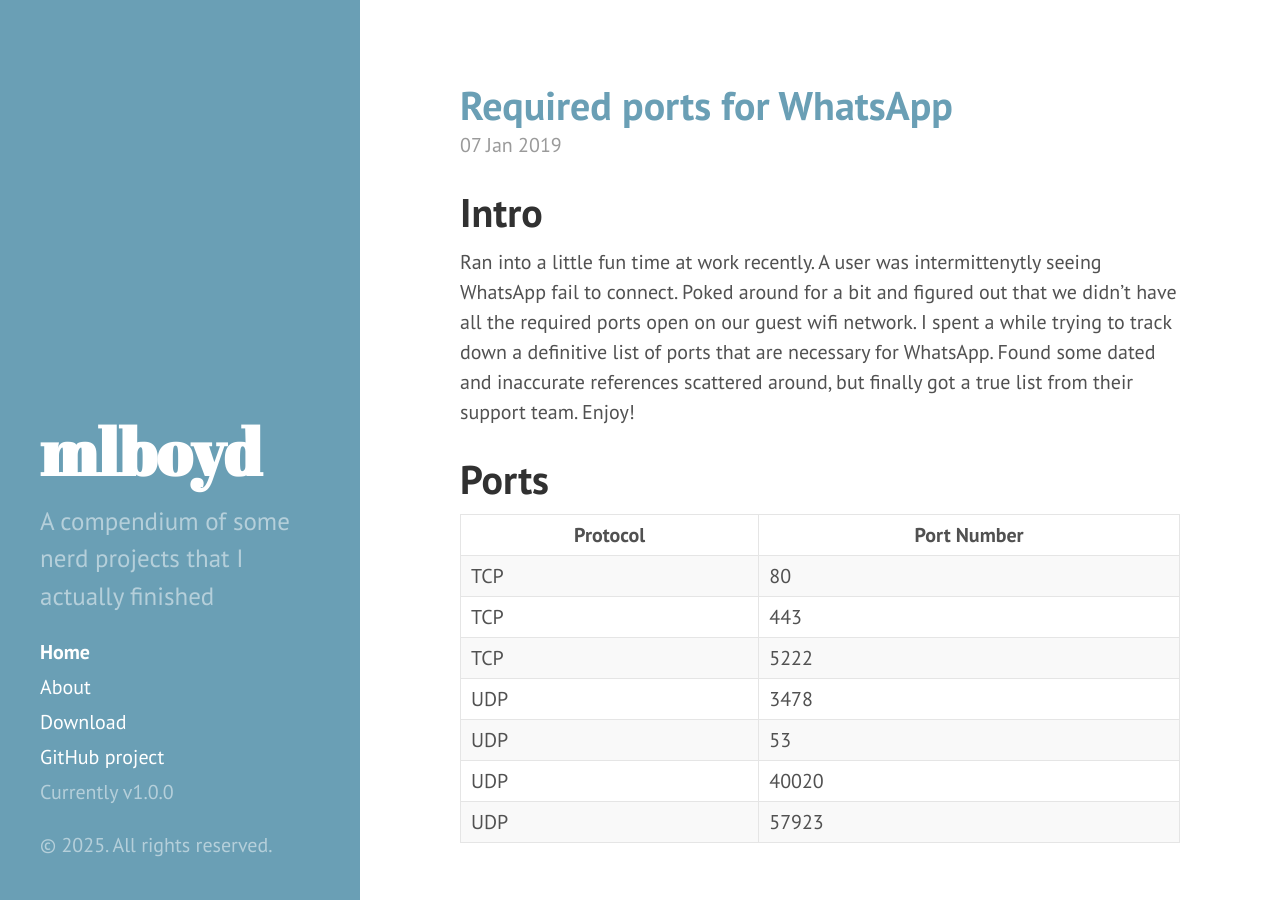
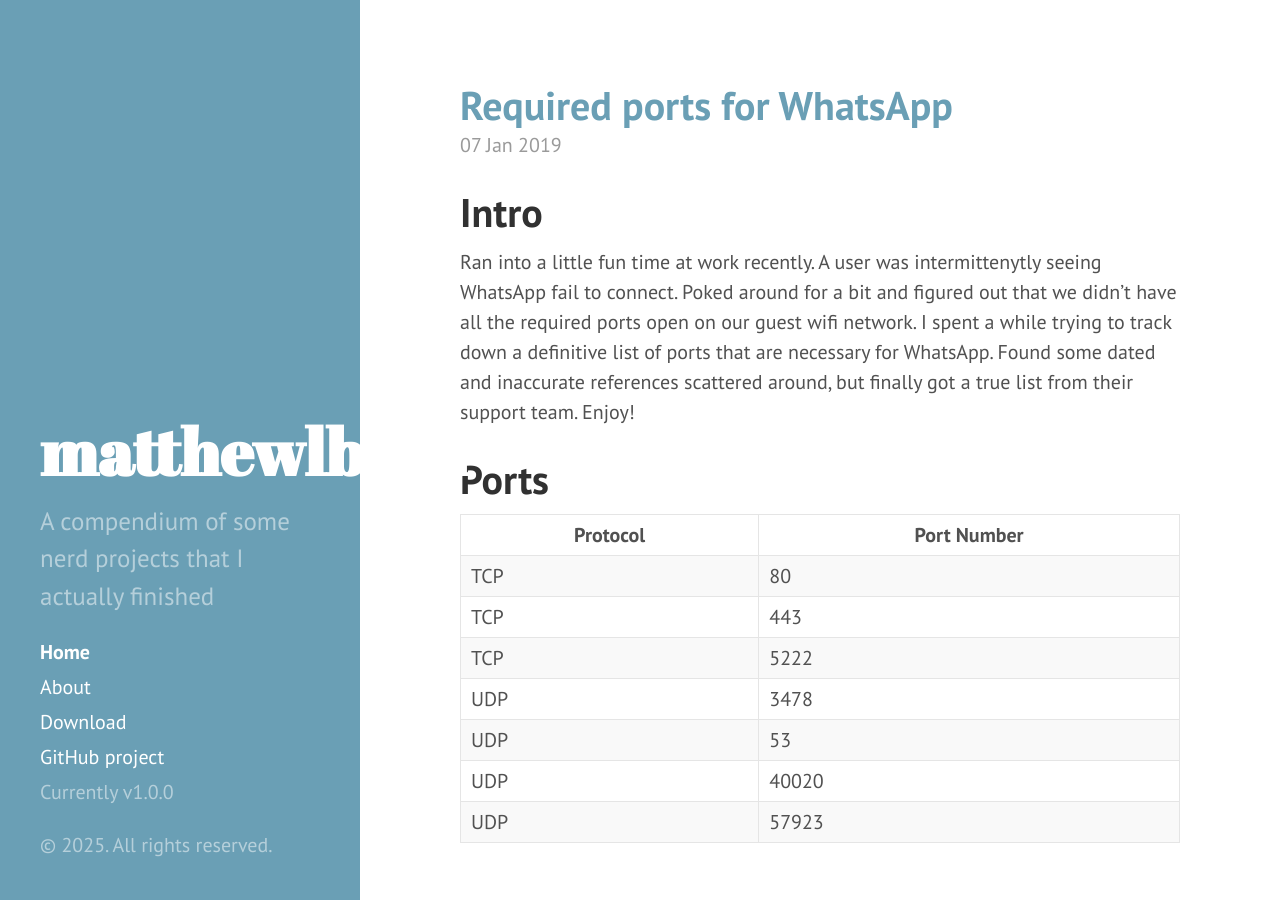
Before and after one commit to matthewlboyd/matthewlboyd.com, a Jekyll site: the page built from index.html, in a window 1280 px wide and 900 px high. Built offline with Jekyll 4.4.1, drawn with Linux system fonts in a browser that asks for light colours; the list of posts is cut into pages by our own code.

Commit message:
Changing domains

```diff
--- a/_config.yml
+++ b/_config.yml
@@ -11,10 +11,10 @@
 #relative_permalinks: true
 
 # Setup
-title:               mlboyd
+title:               matthewlboyd
 tagline:             'Some projects'
 description:         'A compendium of some nerd projects that I actually finished'
-url:                 https://mlboyd.xyz
+url:                 https://matthewlboyd.com
 baseurl:             /
 
 paginate:            5
```
